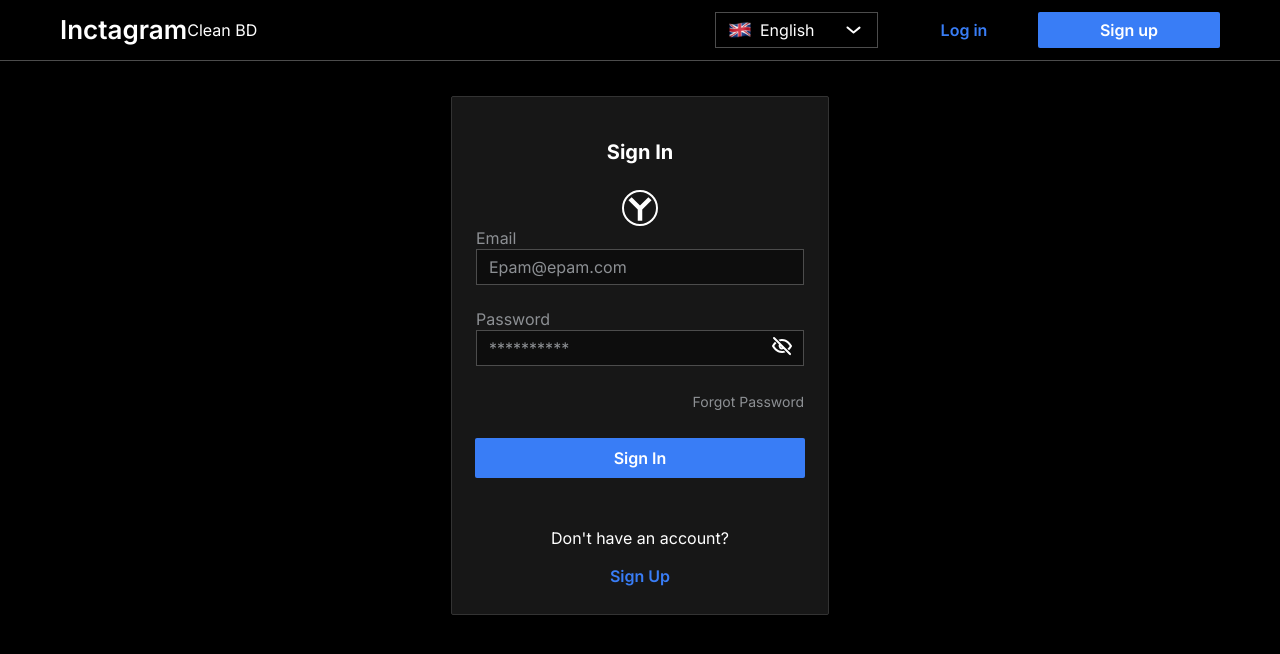
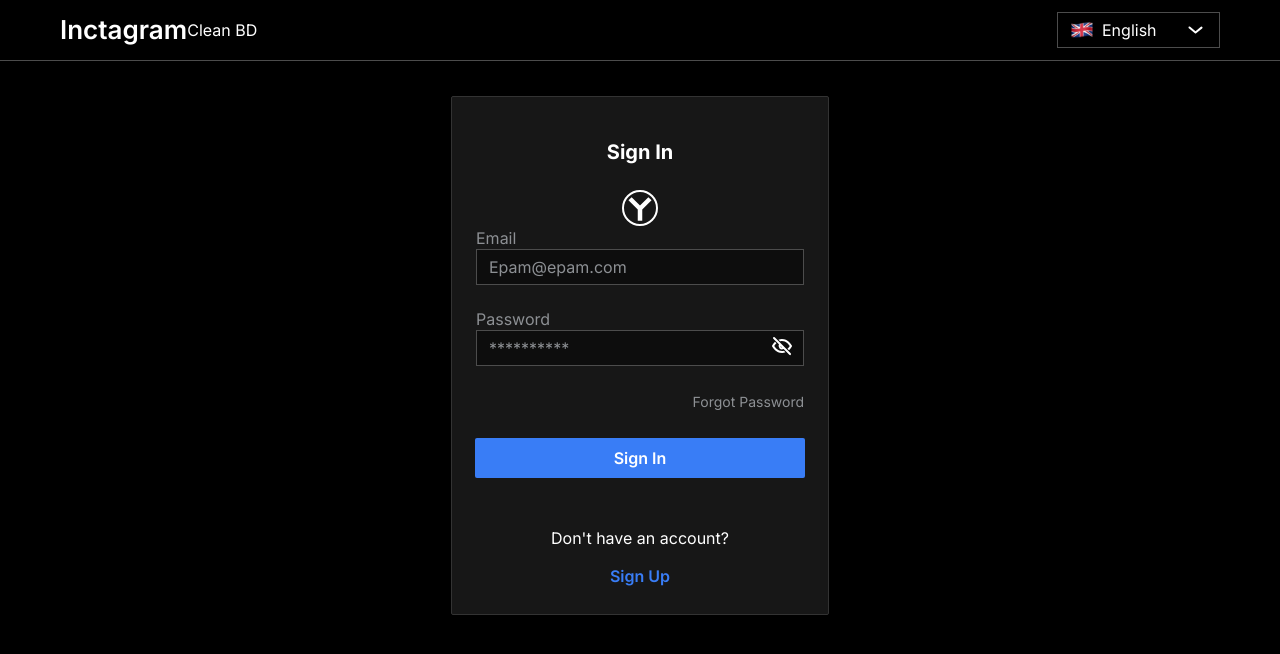
Before and after one commit to samuraiDev25/Lumio, a Next.js app: page /auth/sign-in in a window 1280 px wide. Shown: the top 654 px of the page. Built offline with nearby package versions, Linux system fonts and the light colour scheme.

Commit message:
refactor: added logic for Header, when user LogIn buttons LogIn and SignUp disappears

```diff
--- a/src/widgets/header/ui/Header.tsx
+++ b/src/widgets/header/ui/Header.tsx
@@ -5,8 +5,11 @@
 import { HeaderSelect } from '@/widgets/header/ui/';
 import Link from 'next/link';
 import { Typography } from '@/shared/ui/';
+import { useLoginMutation } from '@/features/auth/api/authApi';
+import { AUTH_ROUTES } from '@/shared/lib/routes';
 
 export const Header = () => {
+  const [login] = useLoginMutation();
   return (
     <header className={s.header}>
       <Container>
@@ -31,14 +34,16 @@
           </Link>
           <div className={s.selectBox}>
             <HeaderSelect />
+            {!login && (
               <div className={s.buttonWrapper}>
                 <Button variant={'link'} asChild>
-                <Link href={'/auth/sign-in'}>Log in</Link>
+                  <Link href={AUTH_ROUTES.SIGN_IN}>Log in</Link>
                 </Button>
                 <Button variant={'primary'} asChild>
-                <Link href={'/auth/sign-up'}>Sign up</Link>
+                  <Link href={AUTH_ROUTES.SIGN_UP}>Sign up</Link>
                 </Button>
               </div>
+            )}
           </div>
         </div>
       </Container>
```
Lines whose indentation alone changed are shown as unchanged.
